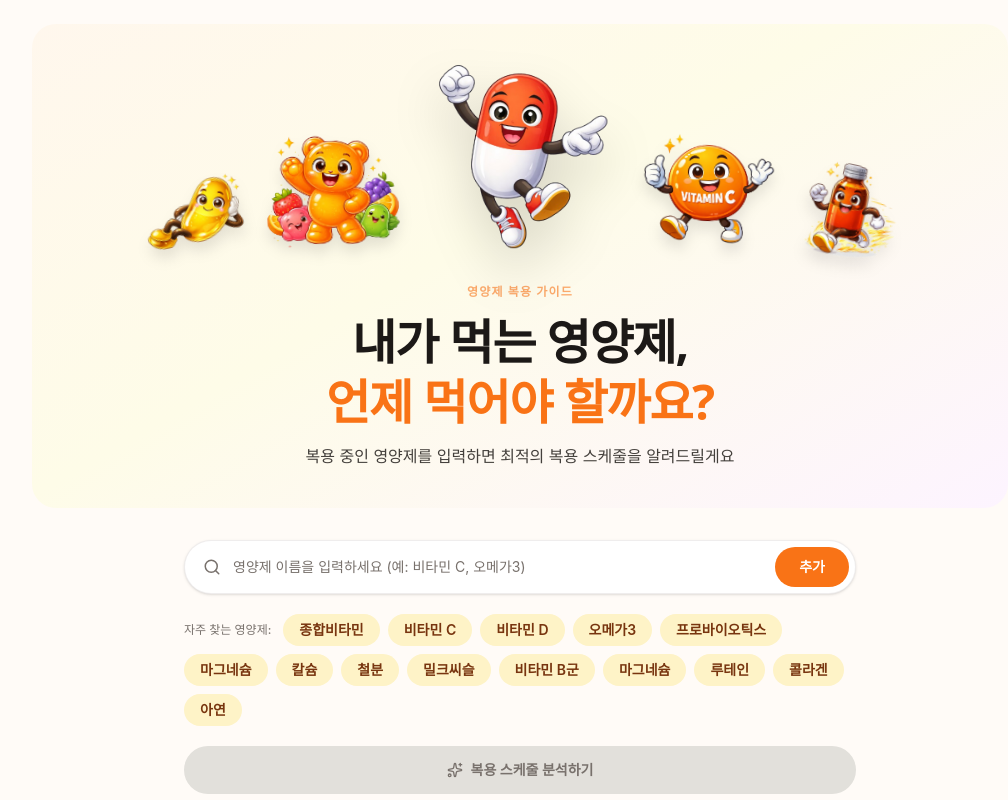
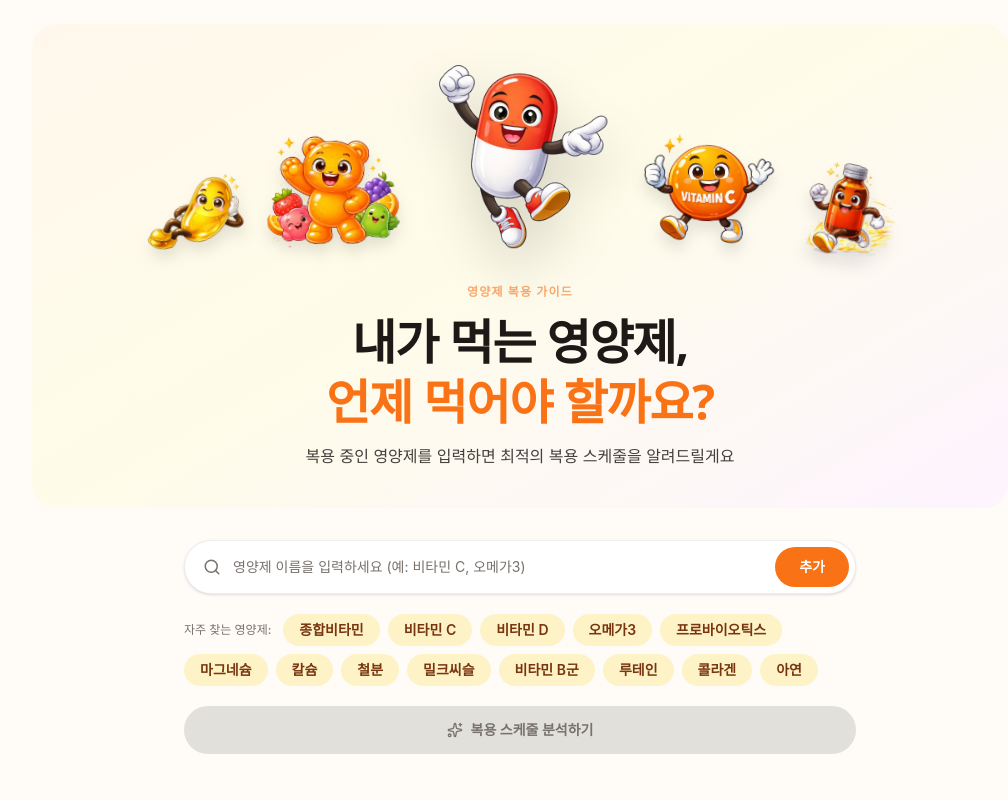
Before and after one commit to h2s0/supplement-guide, a React (Vite) app: page / in a window 1280 px wide. Shown: the top 800 px of the page, without its empty margins (120-1128 px from the left). Built offline with nearby package versions, Linux system fonts and the light colour scheme.

Commit message:
중복 제거

```diff
--- a/src/data/supplements.ts
+++ b/src/data/supplements.ts
@@ -259,7 +259,6 @@ export const QUICK_ADD_SUPPLEMENTS = [
   '철분',
   '밀크씨슬',
   '비타민 B군',
-  '마그네슘',
   '루테인',
   '콜라겐',
   '아연',
```
